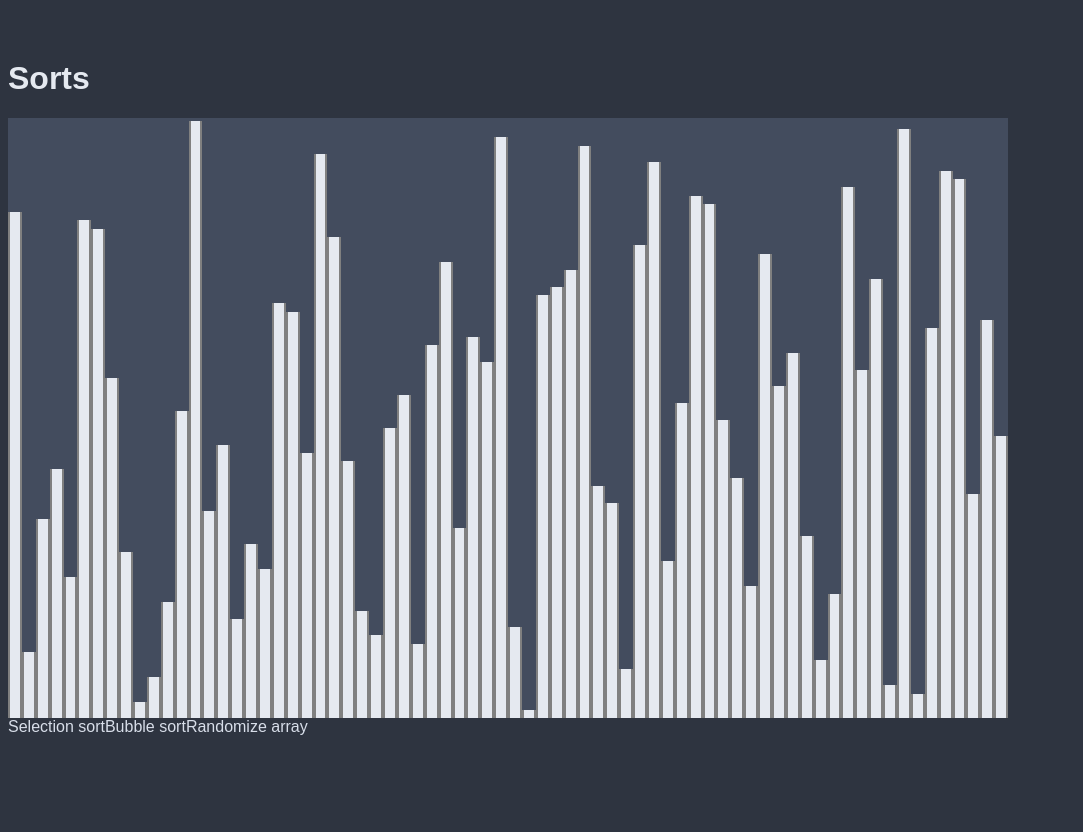
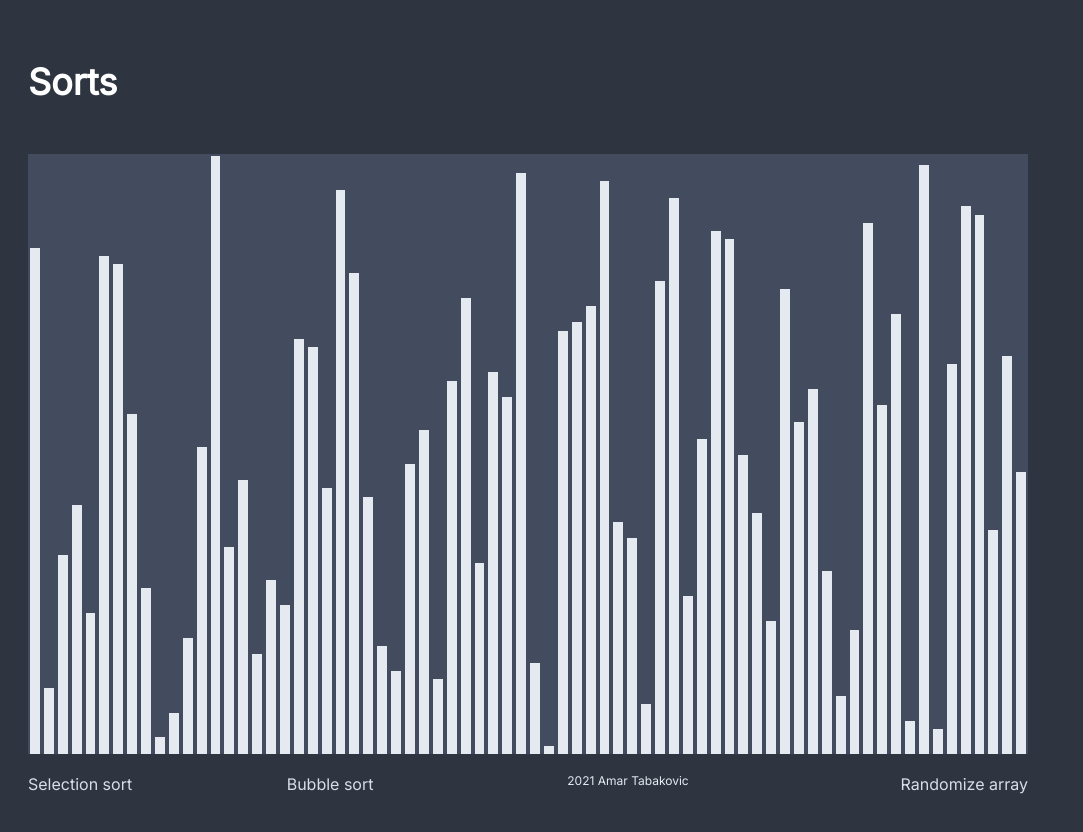
Before and after one commit to AmarTabakovic/sorts, a Vue app: page / in a window 1280 px wide. Shown: the top 832 px of the page, without its empty margins (0-1083 px from the left). Before the commit the page ends 800 px from the top, so only its background shows below. Built offline with nearby package versions, Linux system fonts and the light colour scheme.

Commit message:
Did some things

```diff
--- a/public/index.html
+++ b/public/index.html
@@ -4,7 +4,7 @@
     <meta charset="utf-8">
     <meta http-equiv="X-UA-Compatible" content="IE=edge">
     <meta name="viewport" content="width=device-width,initial-scale=1.0">
-    <link rel="icon" href="<%= BASE_URL %>favicon.ico">
+    <link rel="icon" href="<%= BASE_URL %>favicon.png">
     <title>Sorts</title>
   </head>
   <body>
--- a/src/App.vue
+++ b/src/App.vue
@@ -1,6 +1,9 @@
 <template>
-    <h1>Sorts</h1>
+  <h1>Sorts</h1>
   <line-list />
+  <div id="footer">
+    <p id="disclaimer">2021 Amar Tabakovic</p>
+  </div>
 </template>
 
 <script>
@@ -15,15 +18,38 @@
 </script>
 
 <style lang="scss">
+@import url("https://fonts.googleapis.com/css2?family=Inter&display=swap");
+
 body {
   background-color: #2e3440;
 }
 
 #app {
-  font-family: sans-serif;
+  //display: flex;
+  //flex-direction: column;
+  //align-items: center;
+  font-family: Inter, sans-serif;
   -webkit-font-smoothing: antialiased;
   -moz-osx-font-smoothing: grayscale;
   color: #e5e9f0;
-  margin-top: 60px;
+  margin: 60px 20px;
+}
+
+h1 {
+  color: white;
+  font-size: 27pt;
+}
+
+#footer {
+  text-align: center;
+  margin-left: -40px;
+  width: 100%;
+  position: fixed;
+  bottom: 0;
+  background-color: var(--color-background);
+}
+
+#disclaimer {
+  font-size: 9pt;
 }
 </style>
--- a/src/components/Line.vue
+++ b/src/components/Line.vue
@@ -1,6 +1,5 @@
 <template>
-  <div class="line">
-  </div>
+  <div class="line"></div>
 </template>
 
 <script>
@@ -20,8 +19,8 @@
   background-color: #e5e9f0;
   width: 10px;
   border-left: 2px solid;
-  border-right:2px solid;
-  border-color: grey;
+  border-right: 2px solid;
+  border-color: #434c5e;
   //margin-left: 2px;
   //margin-right: 2px;
 }
--- a/src/components/LineList.vue
+++ b/src/components/LineList.vue
@@ -8,10 +8,14 @@
     >
     </my-line>
   </div>
-
-  <a v-on:click="selectionSort">Selection sort</a>
-  <a v-on:click="selectionSort">Bubble sort</a>
-  <a v-on:click="randomizeArray">Randomize array</a>
+  <div id="links-list">
+    <div id="algorithms-list">
+      <a v-on:click="selectionSort">Selection sort</a>
+      <a v-on:click="selectionSort">Bubble sort</a>
+      <a></a>
+    </div>
+    <a v-on:click="randomizeArray">Randomize array</a>
+  </div>
 </template>
 
 <script>
@@ -26,6 +30,7 @@
     return {
       listSize: 72,
       lineList: [],
+      isSorting: false,
     };
   },
   created() {
@@ -62,7 +67,7 @@
       }
     },
     async bubbleSort() {
-      for(var i = 0; i < this.listSize - 1; i++) {
+      for (var i = 0; i < this.listSize - 1; i++) {
         for (var j = 0; j < this.listSize - i - 1; j++) {
           if (this.lineList[j] > this.lineList[j + 1]) {
             var temp = this.lineList[j];
@@ -73,6 +78,7 @@
         await this.sleep();
       }
     },
+    async quickSort() {},
     randomizeArray() {
       this.lineList = this.returnRandomizedArray(this.listSize);
     },
@@ -85,6 +91,7 @@
 
 <style scoped lang="scss">
 #line-list {
+  margin-top: 50px;
   height: 600px;
   width: 1000px;
   background-color: #434c5e;
@@ -92,6 +99,20 @@
   flex-direction: row;
   align-items: flex-end;
 }
+
+#links-list {
+  margin-top: 20px;
+  width: 1000px;
+  display: flex;
+  justify-content: space-between;
+}
+
+#algorithms-list {
+  width: 500px;
+  display: flex;
+  justify-content: space-between;
+}
+
 a {
   color: #d8dee9;
   &:hover {
```
Also changed, not shown: public/favicon.png (added), 1 other file (tests, documents, lock files or other folders).
